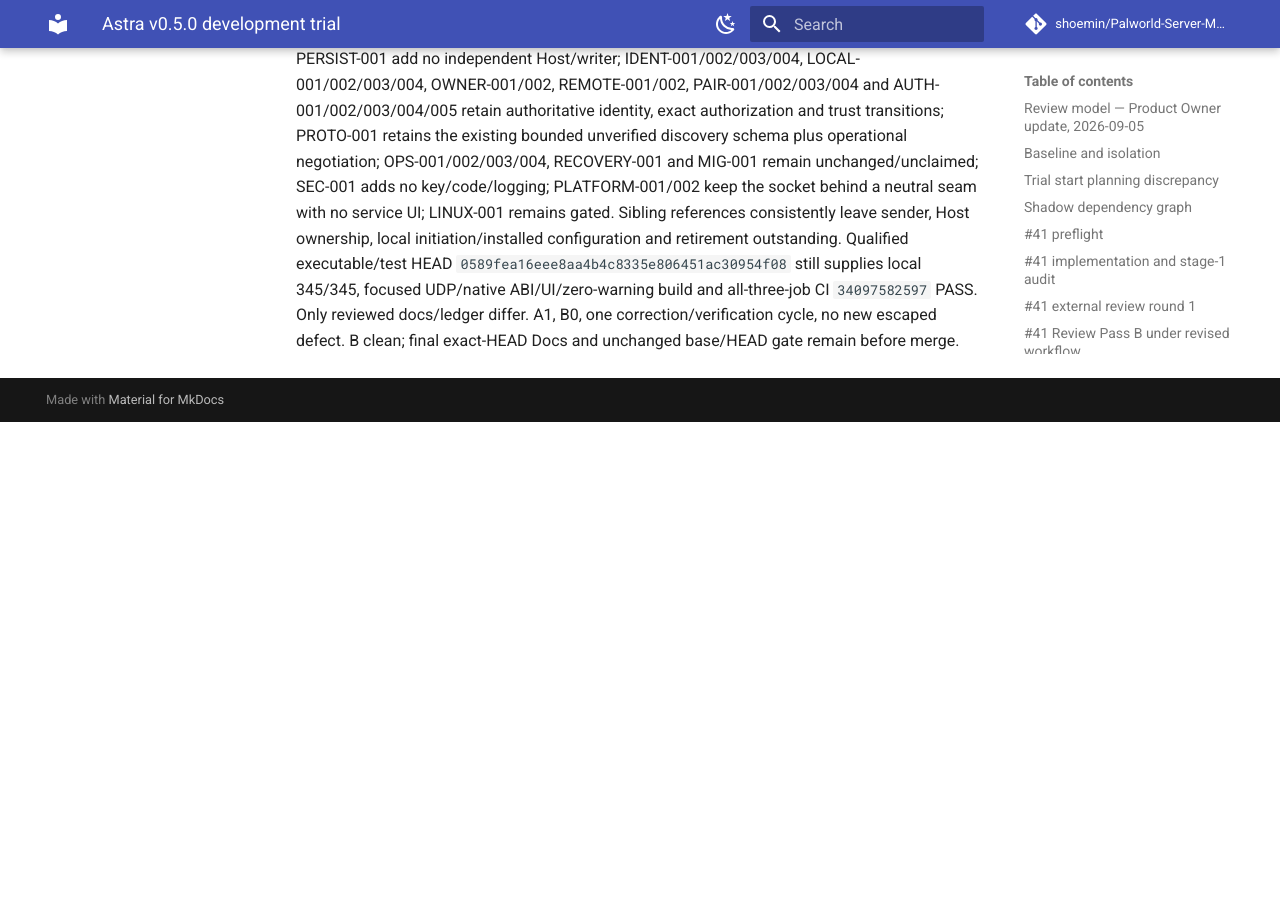
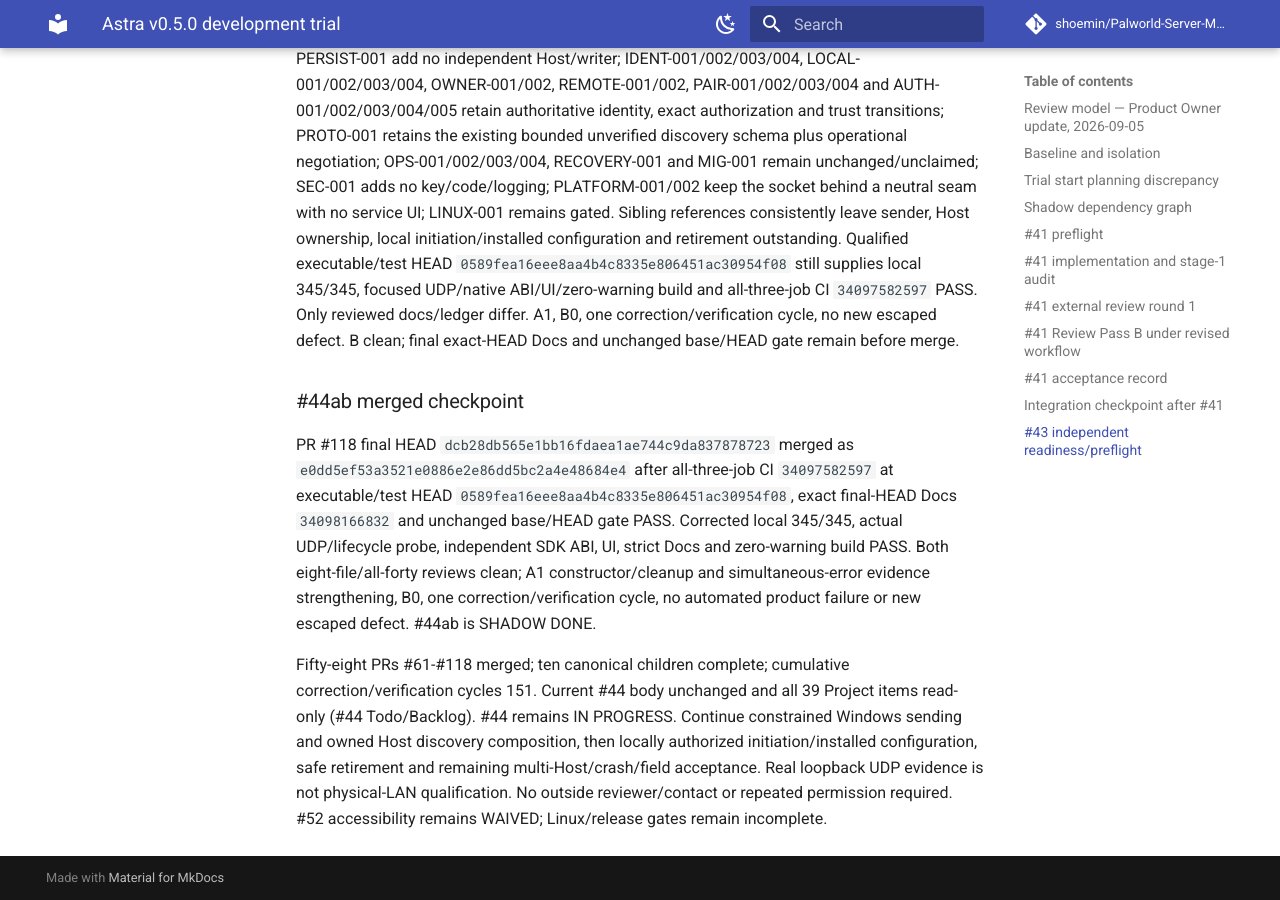
Before and after one commit to shoemin/Palworld-Server-Manager, an MkDocs documentation site: the page built from docs/experiments/astra-v0.5.0-trial.md, in a window 1280 px wide and 900 px high, scrolled down 225935 px. Built offline with MkDocs 1.6.1 and Material for MkDocs 9.7.7, drawn with Linux system fonts in a browser that asks for light colours; comment, search, counter and statistics services are not loaded; before the commit the page ends 226357 px from its top, so only the background shows below that; part of the change alters nothing that is shown.

Commit message:
Record qualified Windows discovery receiver checkpoint

```diff
--- a/docs/experiments/astra-v0.5.0-trial.md
+++ b/docs/experiments/astra-v0.5.0-trial.md
@@ -2445,3 +2445,10 @@ Fresh PR #118 review at exact HEAD `92b07251d4b96e1c4295c1918ef7c800bfc4a282`, b
 Shutdown races were traced independently: stop and callback admission share the gate, admitted callbacks remain worker-owned, closing the socket unblocks pending receive, and both delay and callback cancellation use the captured owner token. A stop racing a synchronous native read still waits for that read; the later gate denies callback admission. RequestStop publishes one cleanup task, the worker awaits it, and Completion cannot succeed before cleanup. Callback failure, inventory exception and simultaneous callback/cancellation failures are retained; repeated disposal observes the same result. Real exclusive rebinding proves released ports. The loopback fixture's injected admission is unavailable through the public constructor and never substitutes for actual hardware qualification. Tests cannot establish physical adapter-change, broadcast or multi-machine acceptance; docs say so.
 
 All forty invariants PASS with no new affected authority path: ARCH-001/002 and CLIENT-001/002/003 preserve frozen/dependency/key/channel boundaries; HOST-001/002 and PERSIST-001 add no independent Host/writer; IDENT-001/002/003/004, LOCAL-001/002/003/004, OWNER-001/002, REMOTE-001/002, PAIR-001/002/003/004 and AUTH-001/002/003/004/005 retain authoritative identity, exact authorization and trust transitions; PROTO-001 retains the existing bounded unverified discovery schema plus operational negotiation; OPS-001/002/003/004, RECOVERY-001 and MIG-001 remain unchanged/unclaimed; SEC-001 adds no key/code/logging; PLATFORM-001/002 keep the socket behind a neutral seam with no service UI; LINUX-001 remains gated. Sibling references consistently leave sender, Host ownership, local initiation/installed configuration and retirement outstanding. Qualified executable/test HEAD `0589fea16eee8aa4b4c8335e806451ac30954f08` still supplies local 345/345, focused UDP/native ABI/UI/zero-warning build and all-three-job CI `34097582597` PASS. Only reviewed docs/ledger differ. A1, B0, one correction/verification cycle, no new escaped defect. B clean; final exact-HEAD Docs and unchanged base/HEAD gate remain before merge.
+
+
+### #44ab merged checkpoint
+
+PR #118 final HEAD `dcb28db565e1bb16fdaea1ae744c9da837878723` merged as `e0dd5ef53a3521e0886e2e86dd5bc2a4e48684e4` after all-three-job CI `34097582597` at executable/test HEAD `0589fea16eee8aa4b4c8335e806451ac30954f08`, exact final-HEAD Docs `34098166832` and unchanged base/HEAD gate PASS. Corrected local 345/345, actual UDP/lifecycle probe, independent SDK ABI, UI, strict Docs and zero-warning build PASS. Both eight-file/all-forty reviews clean; A1 constructor/cleanup and simultaneous-error evidence strengthening, B0, one correction/verification cycle, no automated product failure or new escaped defect. #44ab is SHADOW DONE.
+
+Fifty-eight PRs #61-#118 merged; ten canonical children complete; cumulative correction/verification cycles 151. Current #44 body unchanged and all 39 Project items read-only (#44 Todo/Backlog). #44 remains IN PROGRESS. Continue constrained Windows sending and owned Host discovery composition, then locally authorized initiation/installed configuration, safe retirement and remaining multi-Host/crash/field acceptance. Real loopback UDP evidence is not physical-LAN qualification. No outside reviewer/contact or repeated permission required. #52 accessibility remains WAIVED; Linux/release gates remain incomplete.
```
